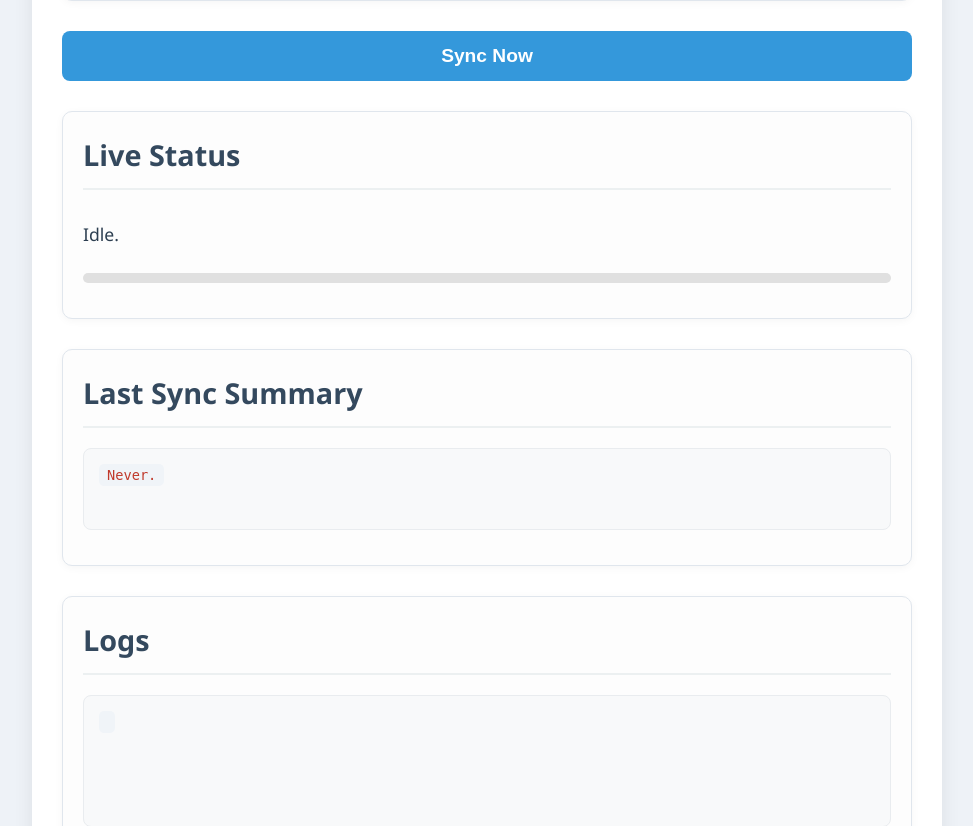
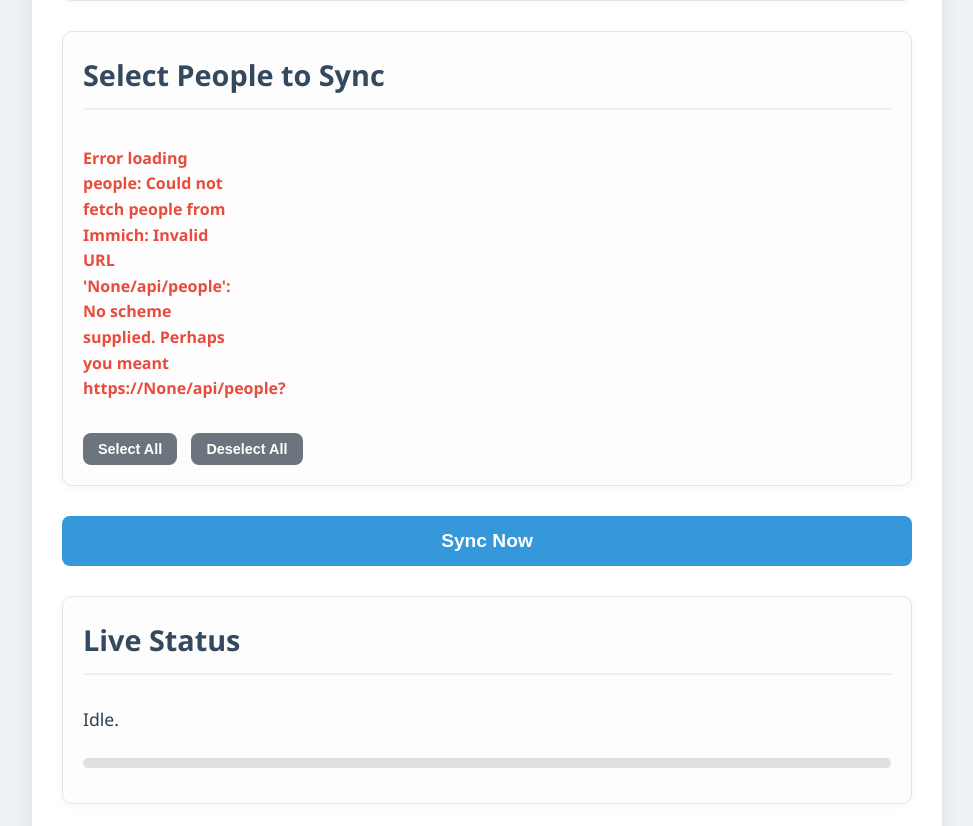
Before and after one commit to jasobih/FrImmich, a Flask app: page / in a window 1280 px wide. Shown: the part 458-1284 px from the top of the page, without its empty margins (153-1126 px from the left). Run offline with Flask 3, Linux system fonts and the light colour scheme.

Commit message:
Feat: Implement selective sync for Immich people

```diff
--- a/app/app.py
+++ b/app/app.py
@@ -3,6 +3,7 @@
 from apscheduler.schedulers.background import BackgroundScheduler
 import atexit
 import logging
+import requests
 
 from .config import Config
 from .status_manager import status_manager
@@ -16,10 +17,12 @@
 
     # Configure app logging
     app.logger.setLevel(Config.LOG_LEVEL)
-    handler = logging.StreamHandler()
-    formatter = logging.Formatter('%(asctime)s - %(levelname)s - %(message)s')
-    handler.setFormatter(formatter)
-    app.logger.addHandler(handler)
+    handler = logging.Formatter('%(asctime)s - %(levelname)s - %(message)s')
+    # Ensure only one handler is added to avoid duplicate logs
+    if not app.logger.handlers:
+        stream_handler = logging.StreamHandler()
+        stream_handler.setFormatter(handler)
+        app.logger.addHandler(stream_handler)
 
     # It's better to validate config when the app starts
     try:
@@ -35,8 +38,9 @@
     # Function to be scheduled
     def scheduled_sync_job():
         app.logger.info("Attempting scheduled sync...")
+        # For scheduled syncs, we process all people (no specific person_ids)
         if status_manager.start_sync():
-            sync_thread = threading.Thread(target=run_sync, args=(app, status_manager,))
+            sync_thread = threading.Thread(target=run_sync, args=(app, status_manager, None,))
             sync_thread.start()
         else:
             app.logger.info("Scheduled sync skipped: A sync is already in progress.")
@@ -61,13 +65,27 @@
     def index():
         return render_template('index.html', config=Config)
 
+    @app.route('/api/people')
+    def get_people():
+        try:
+            people_url = f"{Config.IMMICH_API_URL}/api/people"
+            headers = {"x-api-key": Config.IMMICH_API_KEY, "Accept": "application/json"}
+            response = requests.get(people_url, headers=headers)
+            response.raise_for_status()
+            return jsonify(response.json())
+        except requests.exceptions.RequestException as e:
+            app.logger.error(f"Error fetching people from Immich: {e}")
+            return jsonify({"error": f"Could not fetch people from Immich: {e}"}), 500
+
     @app.route('/trigger_sync', methods=['POST'])
     def trigger_sync():
+        person_ids = request.json.get('person_ids', None) # Get selected person_ids
+
         if not status_manager.start_sync():
             return jsonify({"error": "Sync already in progress."}), 409
 
-        # Run the sync logic in a background thread
-        sync_thread = threading.Thread(target=run_sync, args=(app, status_manager,))
+        # Run the sync logic in a background thread, passing selected person_ids
+        sync_thread = threading.Thread(target=run_sync, args=(app, status_manager, person_ids,))
         sync_thread.start()
 
         return jsonify({"message": "Sync started."}), 202
--- a/app/static/style.css
+++ b/app/static/style.css
@@ -138,3 +138,57 @@
     font-size: 0.95em;
     color: #555;
 }
+
+.people-list {
+    display: grid;
+    grid-template-columns: repeat(auto-fill, minmax(150px, 1fr));
+    gap: 10px;
+    max-height: 300px;
+    overflow-y: auto;
+    padding-right: 10px; /* For scrollbar */
+}
+
+.person-item {
+    display: flex;
+    align-items: center;
+    background-color: #f0f4f8;
+    border: 1px solid #dce4ec;
+    border-radius: 5px;
+    padding: 8px 12px;
+    cursor: pointer;
+    transition: background-color 0.2s;
+}
+
+.person-item:hover {
+    background-color: #e6edf5;
+}
+
+.person-item input[type="checkbox"] {
+    margin-right: 8px;
+    transform: scale(1.2);
+}
+
+.person-item label {
+    flex-grow: 1;
+    cursor: pointer;
+    font-weight: 500;
+    color: #34495e;
+}
+
+.select-btn {
+    width: auto; /* Override full width for these buttons */
+    margin-top: 15px;
+    margin-right: 10px;
+    padding: 8px 15px;
+    font-size: 0.9em;
+    background-color: #6c757d; /* Gray for select/deselect */
+}
+
+.select-btn:hover:not(:disabled) {
+    background-color: #5a6268;
+}
+
+.error-message {
+    color: #e74c3c;
+    font-weight: bold;
+}
--- a/app/templates/index.html
+++ b/app/templates/index.html
@@ -24,6 +24,15 @@
                     Disabled
                 {% endif %}
             </p>
+        </section>
+
+        <section class="people-selection card">
+            <h2>Select People to Sync</h2>
+            <div id="peopleList" class="people-list">
+                <p>Loading people from Immich...</p>
+            </div>
+            <button id="selectAllBtn" class="select-btn">Select All</button>
+            <button id="deselectAllBtn" class="select-btn">Deselect All</button>
         </section>
 
         <section class="actions">
@@ -58,11 +67,71 @@
             const logArea = document.getElementById('logArea').firstElementChild;
             const progressBar = document.getElementById('progressBar');
             const progressText = document.getElementById('progressText');
+            const peopleList = document.getElementById('peopleList');
+            const selectAllBtn = document.getElementById('selectAllBtn');
+            const deselectAllBtn = document.getElementById('deselectAllBtn');
+
+            let allPeople = []; // To store the fetched people data
+
+            // Function to fetch and display people
+            const fetchPeople = () => {
+                fetch('/api/people')
+                    .then(res => res.json())
+                    .then(data => {
+                        if (data.error) {
+                            peopleList.innerHTML = `<p class="error-message">Error loading people: ${data.error}</p>`;
+                            return;
+                        }
+                        allPeople = data.sort((a, b) => a.name.localeCompare(b.name)); // Sort alphabetically
+                        peopleList.innerHTML = ''; // Clear loading message
+                        allPeople.forEach(person => {
+                            const div = document.createElement('div');
+                            div.className = 'person-item';
+                            div.innerHTML = `
+                                <input type="checkbox" id="person-${person.id}" value="${person.id}">
+                                <label for="person-${person.id}">${person.name}</label>
+                            `;
+                            peopleList.appendChild(div);
+                        });
+                    })
+                    .catch(error => {
+                        peopleList.innerHTML = `<p class="error-message">Network error fetching people: ${error}</p>`;
+                    });
+            };
+
+            // Initial fetch of people
+            fetchPeople();
+
+            selectAllBtn.addEventListener('click', () => {
+                peopleList.querySelectorAll('input[type="checkbox"]').forEach(checkbox => {
+                    checkbox.checked = true;
+                });
+            });
+
+            deselectAllBtn.addEventListener('click', () => {
+                peopleList.querySelectorAll('input[type="checkbox"]').forEach(checkbox => {
+                    checkbox.checked = false;
+                });
+            });
 
             syncBtn.addEventListener('click', () => {
+                const selectedPersonIds = Array.from(peopleList.querySelectorAll('input[type="checkbox"]:checked'))
+                                            .map(checkbox => checkbox.value);
+
+                if (selectedPersonIds.length === 0) {
+                    alert('Please select at least one person to sync.');
+                    return;
+                }
+
                 syncBtn.disabled = true;
                 syncBtn.textContent = 'Starting...';
-                fetch('/trigger_sync', { method: 'POST' });
+                fetch('/trigger_sync', {
+                    method: 'POST',
+                    headers: {
+                        'Content-Type': 'application/json'
+                    },
+                    body: JSON.stringify({ person_ids: selectedPersonIds })
+                });
             });
 
             setInterval(() => {
```
Also changed, not shown: app/sync_logic.py (+11 -3 lines).
